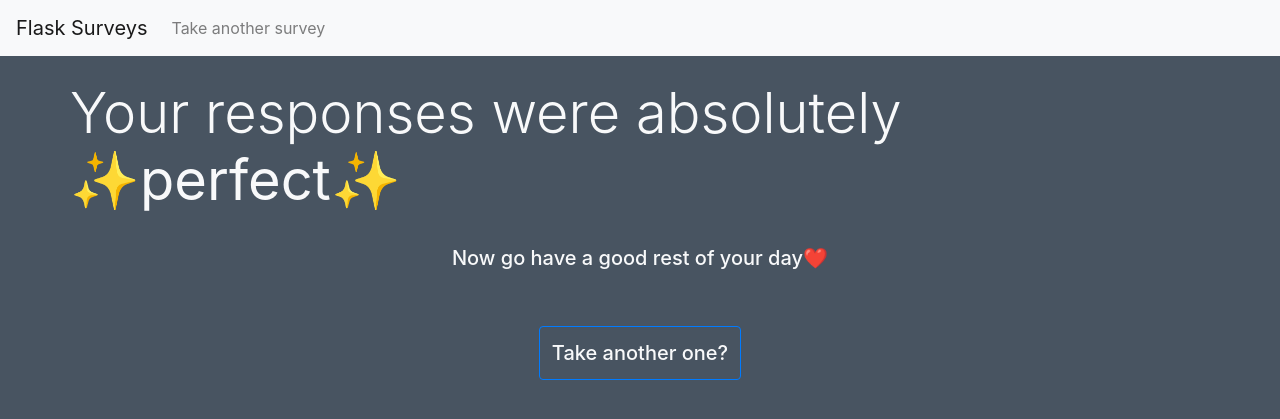
After one commit to sellersss/flask-session-exercise, a Flask app: page /end in a window 1280 px wide. The commit adds this page. Shown: the top 419 px of the page. Run offline with Flask 2, Linux system fonts and the light colour scheme.

Commit message:
Updated base template and added end/question pages

```diff
--- a/templates/base.html
+++ b/templates/base.html
@@ -12,7 +12,7 @@
 
 <body style="background-color: #485461;">
     <nav class="navbar navbar-expand-sm navbar-light bg-light">
-        <a class="navbar-brand" href="/">Flask Surveys</a>
+        <a class="navbar-brand" href="/home">Flask Surveys</a>
         <button class="navbar-toggler" type="button" data-toggle="collapse" data-target="#navbarNav"
             aria-controls="navbarNav" aria-expanded="false" aria-label="Toggle navigation">
             <span class="navbar-toggler-icon"></span>
@@ -20,7 +20,7 @@
         <div class="collapse navbar-collapse" id="navbarNav">
             <ul class="navbar-nav">
                 <li class="nav-item">
-                    <a class="nav-link" href="#">Take another survey!</a>
+                    <a class="nav-link" href="/home">Take another survey</a>
                 </li>
             </ul>
         </div>
--- /dev/null
+++ b/templates/end.html
@@ -0,0 +1,15 @@
+{% extends "base.html" %}
+{% block title %} Thank you! {% endblock %}
+
+{% block content %}
+<div class="row justify-content-center">
+    <p class="display-4 text-light mt-4">Your responses were absolutely <strong>✨perfect✨</strong></p>
+    <h5 class="text-light mt-3">Now go have a good rest of your day❤️</h5>
+</div>
+
+<div class="row justify-content-center mt-5">
+    <a class="btn btn-outline-primary" href="/home">
+        <h5 class="text-light mt-2" type="button">Take another one?</h5>
+    </a>
+</div>
+{% endblock %}
```
Also changed, not shown: templates/question.html (added, +38 -0 lines).
